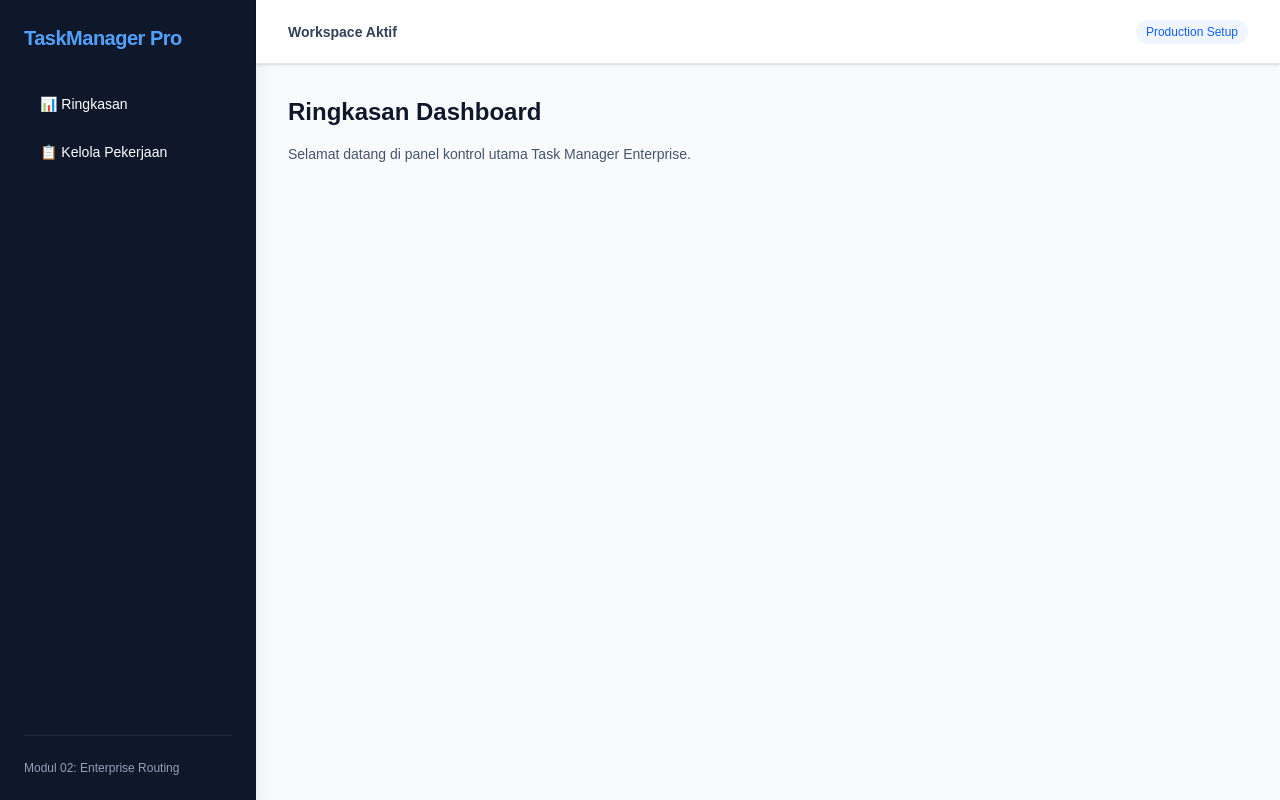
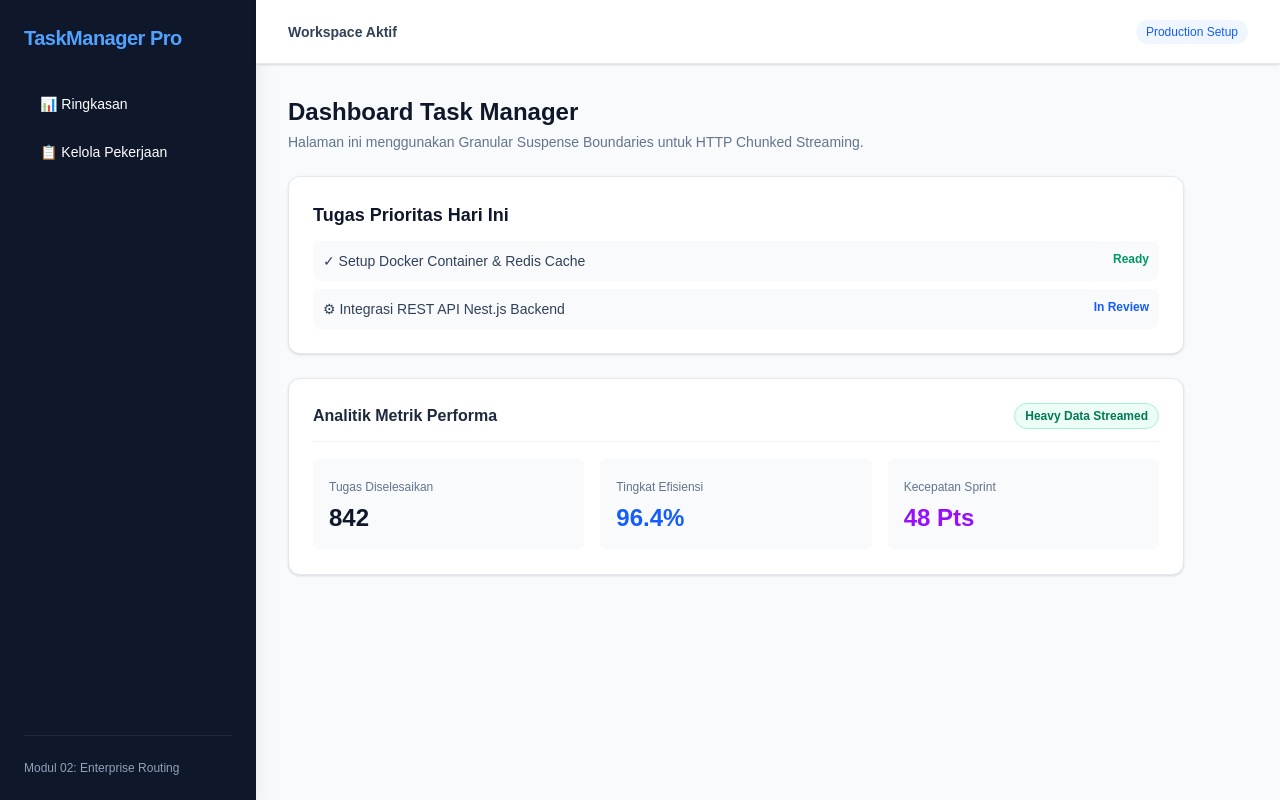
Before and after one commit to anggarasa/nextjs-roadmap, a Next.js app: page /dashboard in a window 1280 px wide. Built offline with nearby package versions, Linux system fonts and the light colour scheme.

Commit message:
materi 18

```diff
--- a/app/(dashboard)/dashboard/page.tsx
+++ b/app/(dashboard)/dashboard/page.tsx
@@ -1,8 +1,42 @@
-export default function DashboardOverviewPage() {
+import { HeavyTaskMetrics } from "@/components/HeavyTaskMetrics";
+import { MetricsSkeleton } from "@/components/MetricsSkeleton";
+import { Suspense } from "react";
+
+async function QuickTaskList() {
+  await new Promise((resolve) => setTimeout(resolve, 200));
+
   return (
-    <div className="space-y-4">
-      <h1 className="text-2xl font-bold text-slate-900">Ringkasan Dashboard</h1>
-      <p className="text-slate-600 text-sm">Selamat datang di panel kontrol utama Task Manager Enterprise.</p>
+    <div className="p-6 bg-white border border-slate-200 rounded-xl shadow-sm">
+      <h2 className="text-lg font-bold text-slate-900 mb-3">Tugas Prioritas Hari Ini</h2>
+      <ul className="space-y-2 text-sm text-slate-700">
+        <li className="p-2.5 bg-slate-50 rounded-lg flex justify-between">
+          <span>✓ Setup Docker Container & Redis Cache</span>
+          <span className="text-xs text-emerald-600 font-semibold">Ready</span>
+        </li>
+        <li className="p-2.5 bg-slate-50 rounded-lg flex justify-between">
+          <span>⚙ Integrasi REST API Nest.js Backend</span>
+          <span className="text-xs text-blue-600 font-semibold">In Review</span>
+        </li>
+      </ul>
     </div>
   );
 }
+
+export default function DashboardOverviewPage() {
+  return (
+    <div className="space-y-6 max-w-4xl">
+      <div>
+        <h1 className="text-2xl font-bold text-slate-900">Dashboard Task Manager</h1>
+        <p className="text-sm text-slate-500 mt-1">Halaman ini menggunakan Granular Suspense Boundaries untuk HTTP Chunked Streaming.</p>
+      </div>
+
+      {/* 1. Dirender instan tanpa tertahan */}
+      <QuickTaskList />
+
+      {/* 2. Komponen berat diisolasi secara mandiri */}
+      <Suspense fallback={<MetricsSkeleton />}>
+        <HeavyTaskMetrics />
+      </Suspense>
+    </div>
+  );
+}
--- /dev/null
+++ b/components/HeavyTaskMetrics.tsx
@@ -0,0 +1,37 @@
+async function getAnalyticsData() {
+  await new Promise((resolve) => setTimeout(resolve, 3000));
+
+  return {
+    totalResolved: 842,
+    efficiencyRate: "96.4%",
+    activeSprintVelocity: "48 Pts",
+  };
+}
+
+export async function HeavyTaskMetrics() {
+  const metrics = await getAnalyticsData();
+
+  return (
+    <div className="p-6 bg-white border border-slate-200 rounded-xl shadow-sm space-y-4">
+      <div className="flex items-center justify-between pb-3 border-b border-slate-100">
+        <h3 className="font-bold text-slate-800">Analitik Metrik Performa</h3>
+        <span className="text-xs px-2.5 py-1 bg-emerald-50 text-emerald-700 font-semibold rounded-full border border-emerald-200">Heavy Data Streamed</span>
+      </div>
+
+      <div className="grid grid-cols-1 md:grid-cols-3 gap-4">
+        <div className="p-4 bg-slate-50 rounded-lg">
+          <span className="text-xs text-slate-500">Tugas Diselesaikan</span>
+          <p className="text-2xl font-bold text-slate-900 mt-1">{metrics.totalResolved}</p>
+        </div>
+        <div className="p-4 bg-slate-50 rounded-lg">
+          <span className="text-xs text-slate-500">Tingkat Efisiensi</span>
+          <p className="text-2xl font-bold text-blue-600 mt-1">{metrics.efficiencyRate}</p>
+        </div>
+        <div className="p-4 bg-slate-50 rounded-lg">
+          <span className="text-xs text-slate-500">Kecepatan Sprint</span>
+          <p className="text-2xl font-bold text-purple-600 mt-1">{metrics.activeSprintVelocity}</p>
+        </div>
+      </div>
+    </div>
+  );
+}
--- /dev/null
+++ b/components/MetricsSkeleton.tsx
@@ -0,0 +1,15 @@
+export function MetricsSkeleton() {
+  return (
+    <div className="p-6 bg-white border border-slate-200 rounded-xl shadow-sm space-y-4 animate-pulse">
+      <div className="flex justify-between items-center pb-3 border-b border-slate-100">
+        <div className="h-5 bg-slate-200 rounded w-48"></div>
+        <div className="h-5 bg-slate-100 rounded-full w-28"></div>
+      </div>
+      <div className="grid grid-cols-1 md:grid-cols-3 gap-4">
+        <div className="h-20 bg-slate-100 rounded-lg"></div>
+        <div className="h-20 bg-slate-100 rounded-lg"></div>
+        <div className="h-20 bg-slate-100 rounded-lg"></div>
+      </div>
+    </div>
+  );
+}
```
